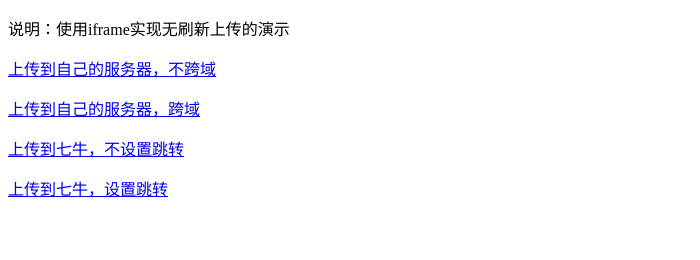
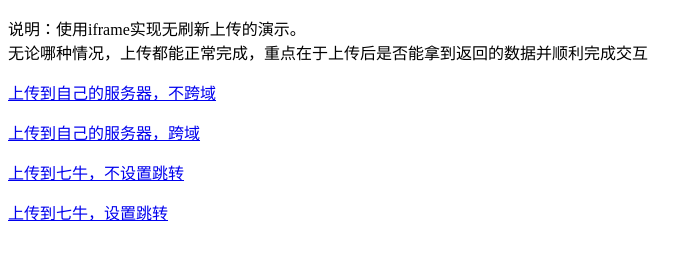
Before and after one commit to dtynn/qiframe_upload, a plain HTML site: page tmpl/index.html in a window 1280 px wide. Shown: the whole page, without its empty margins (0-700 px from the left). Drawn offline with nearby package versions, Linux system fonts and the light colour scheme.

Commit message:
desc add

```diff
--- a/tmpl/index.html
+++ b/tmpl/index.html
@@ -7,7 +7,7 @@
 </head>
 <body>
 <div id="content">
-    <p>说明：使用iframe实现无刷新上传的演示</p>
+    <p>说明：使用iframe实现无刷新上传的演示。<br>无论哪种情况，上传都能正常完成，重点在于上传后是否能拿到返回的数据并顺利完成交互</p>
     <p><a href="http://{{ domain }}/upload_simple" target="_blank">上传到自己的服务器，不跨域</a></p>
     <p><a href="http://{{ domain }}/upload_crossdomain" target="_blank">上传到自己的服务器，跨域</a></p>
     <p><a href="http://{{ domain }}/upload_qiniu_cross" target="_blank">上传到七牛，不设置跳转</a></p>
```
